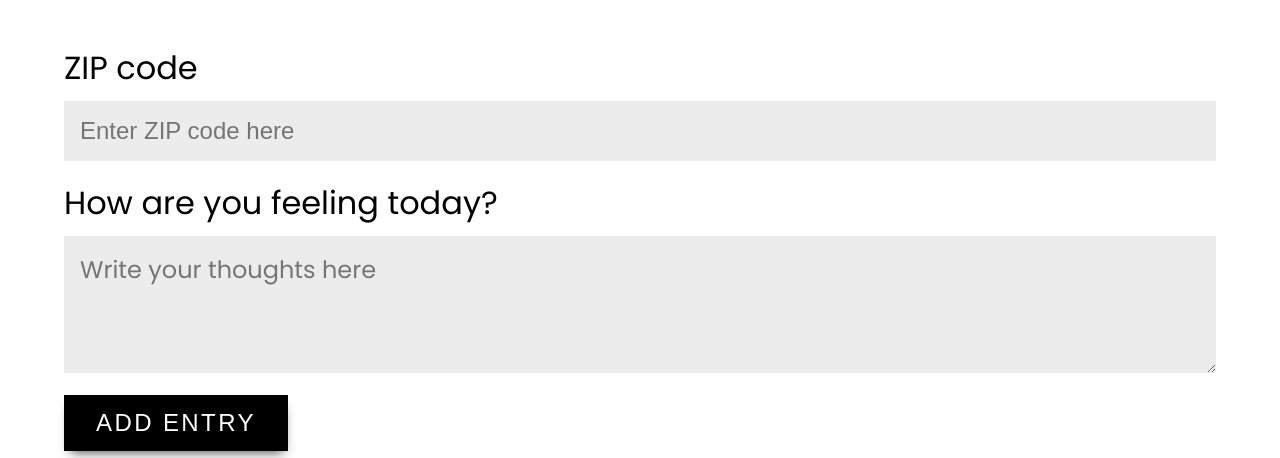
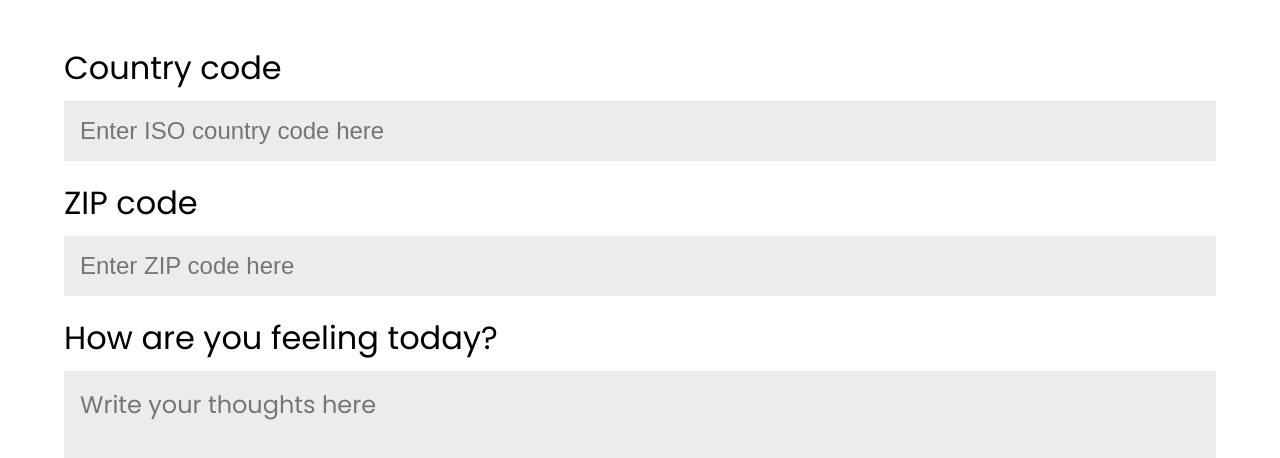
Before and after one commit to srijan-nayak/weather-journal, a website: page public/index.html in a window 1280 px wide. Shown: the part 88-546 px from the top of the page. Drawn offline with Linux system fonts and the light colour scheme.

Commit message:
feat: Add country code input group

```diff
--- a/public/index.html
+++ b/public/index.html
@@ -19,6 +19,11 @@
 
   <main class="main-container">
     <section class="form">
+      <div class="form__input-group">
+        <label for="country">Country code</label>
+        <input type="text" id="country" placeholder="Enter ISO country code here">
+      </div>
+
       <div class="form__input-group">
         <label for="zip">ZIP code</label>
         <input type="text" id="zip" placeholder="Enter ZIP code here">
```
